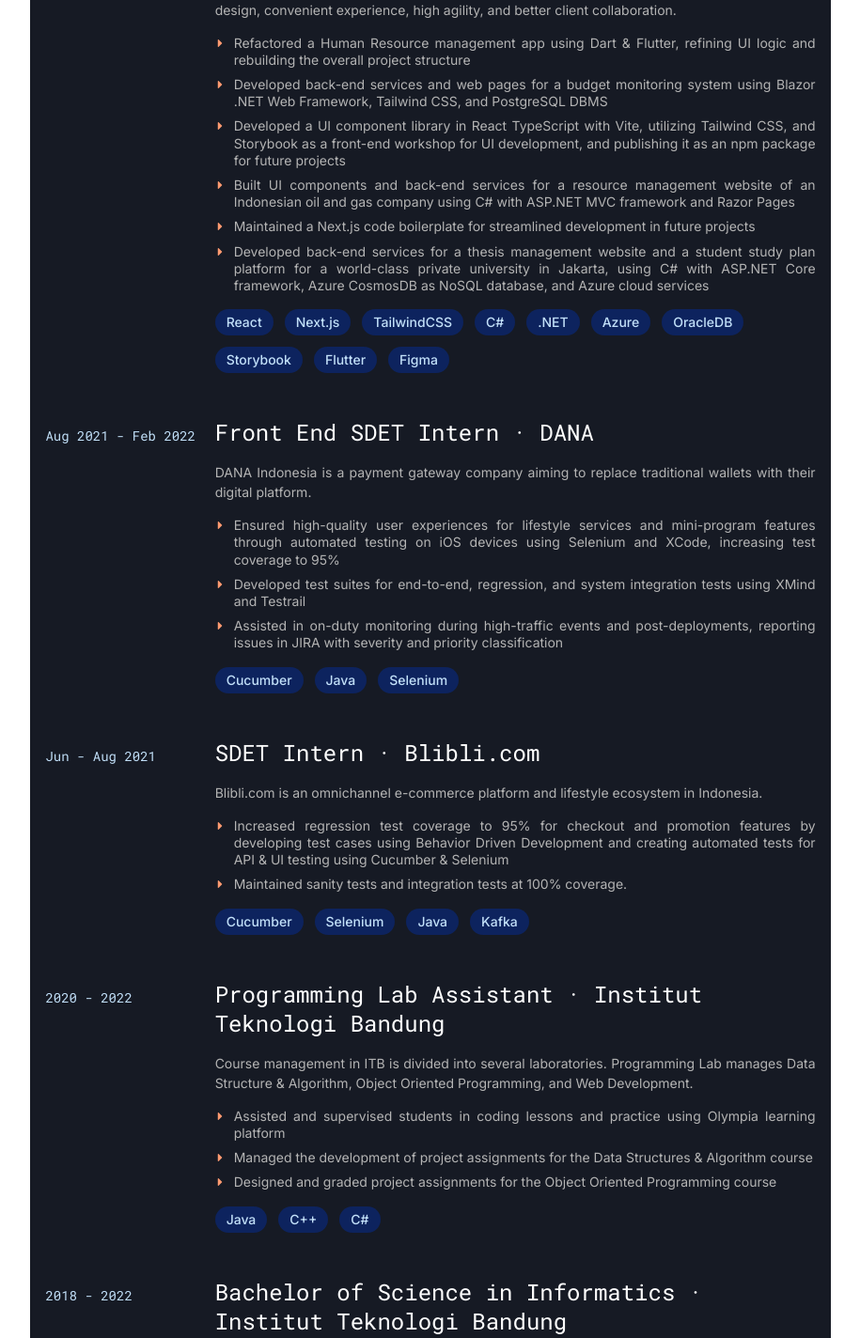
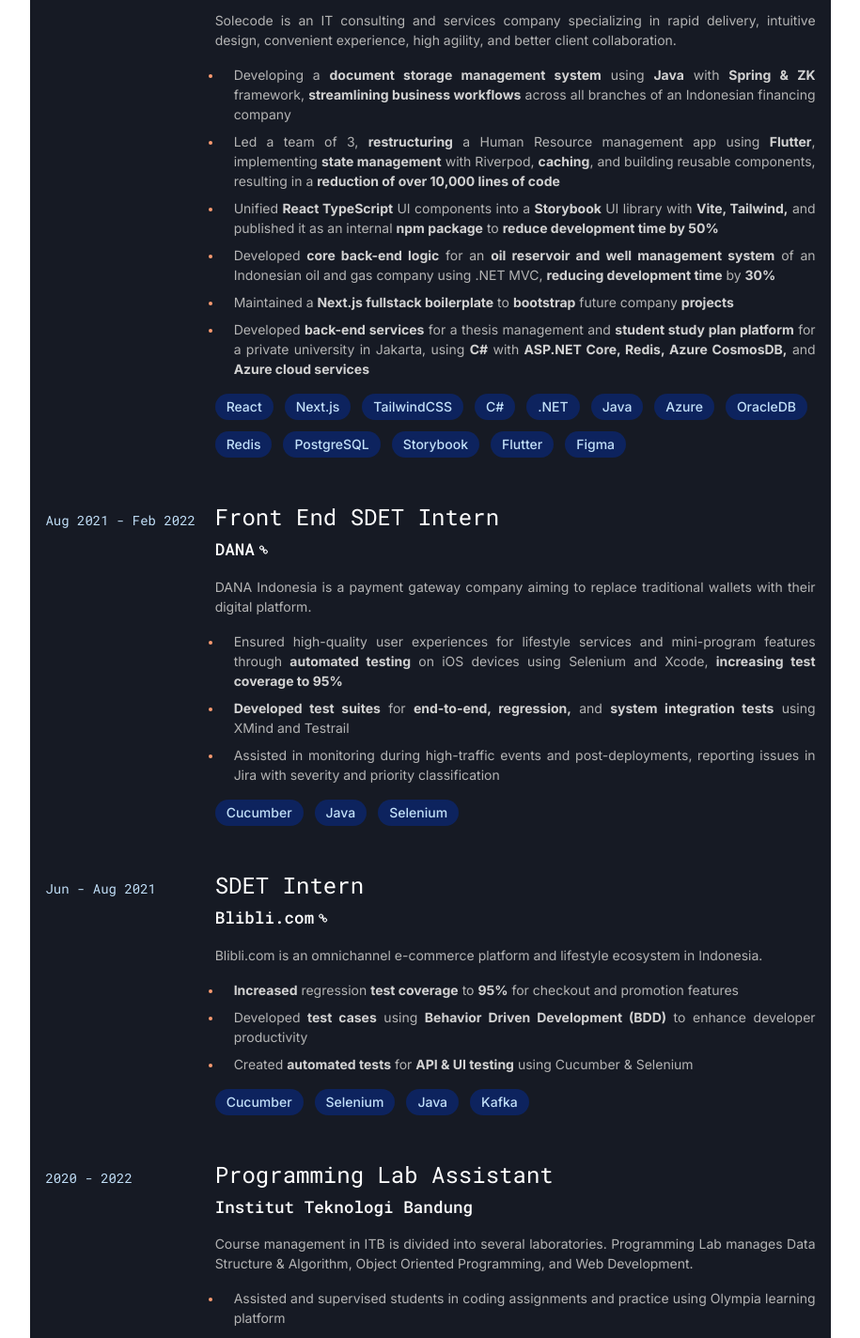
Before and after one commit to WolvenDotDev/WolvenDotDev.github.io, a React (Vite) app: page / in a window 1280 px wide. Shown: the part 751-2175 px from the top of the page at 94% size, without its empty margins (182-1097 px from the left). Built offline with nearby package versions, Linux system fonts and the light colour scheme.

Commit message:
Update Resume July 2025, update style on Experience & Project section (#12)

```diff
--- a/index.html
+++ b/index.html
@@ -1,13 +1,16 @@
 <!DOCTYPE html>
 <html lang="en">
+
 <head>
   <meta charset="UTF-8" />
-    <link rel="icon" type="image/svg+xml" href="/favicon.svg" />
+  <link rel="icon" type="image/svg+xml" href="/favicon.ico" />
   <meta name="viewport" content="width=device-width, initial-scale=1.0" />
-    <title>Wolven.Dev</title>
+  <title>Wolven.Dev | Jovan Kresnadi</title>
 </head>
+
 <body>
   <div id="root"></div>
   <script type="module" src="/src/main.tsx"></script>
 </body>
+
 </html>
--- a/package.json
+++ b/package.json
@@ -12,6 +12,7 @@
     "dependencies": {
         "gsap": "^3.12.5",
         "jquery": "^3.7.1",
+        "micromark": "^4.0.2",
         "react": "^18.2.0",
         "react-dom": "^18.2.0"
     },
--- a/src/components/containers/Experience.tsx
+++ b/src/components/containers/Experience.tsx
@@ -1,5 +1,6 @@
 import React from 'react';
 import type { DExperience } from '@/data/experience';
+import { micromark } from 'micromark';
 import './container.css';
 
 type ExpProps = {
@@ -7,22 +8,30 @@
 };
 
 const Experience: React.FunctionComponent<ExpProps> = ({ experience }) => {
-  const { id, title, company, description, jobdesc, date, skills } = experience;
+  const { id, title, company, description, jobdesc, date, skills, companyUrl } = experience;
   return (
     <div className="exp-card flex flex-col lg:gap-4 gap-6 transition-colors duration-200 hover:opacity-100 hover:bg-light-1 hover:bg-opacity-5 rounded-lg p-4">
-      <div className="flex lg:flex-row flex-col-reverse justify-between items-baseline gap-x-2">
+      <div className="flex lg:flex-row flex-col-reverse justify-between items-baseline gap-x-2 gap-y-1">
         <h6 className="text-light-1 lg:w-1/5">{date}</h6>
-        <h4 className="lg:w-[78%]">
-          {title} · {company}
-        </h4>
+        <div className="lg:w-[78%] flex flex-col items-start gap-x-2 lg:gap-y-2">
+          <h4 className="">{title}</h4>
+          <a href={companyUrl} target="_blank" rel="noreferrer" className="cursor-pointer flex company-link">
+            <h5>{company}</h5>
+            {companyUrl && (
+              <span>
+                <i className="link-icon fa fa-link"></i>
+              </span>
+            )}
+          </a>
+        </div>
       </div>
       <div className="flex justify-end">
         <div className="lg:w-[78%] flex flex-col gap-4">
-          {description && <p>{description}</p>}
+          {description && <p dangerouslySetInnerHTML={{ __html: micromark(description) }} />}
 
           <ul className="text-neutral-1 list-disc text-justify pl-2 flex flex-col gap-2 jobdesc-list">
             {jobdesc.map((job, idx) => (
-              <li key={`${id}-job-${idx}}`}>{job}</li>
+              <li key={`${id}-job-${idx}}`} dangerouslySetInnerHTML={{ __html: micromark(job) }} />
             ))}
           </ul>
           <ul className="flex flex-wrap gap-3">
--- a/src/components/containers/Project.tsx
+++ b/src/components/containers/Project.tsx
@@ -1,6 +1,7 @@
 import React from 'react';
 import type { DProject } from '@/data/projects';
 import './container.css';
+import { micromark } from 'micromark';
 
 type ProjectProps = {
   project: DProject;
@@ -18,10 +19,14 @@
     >
       <div className="flex gap-2">
         <img src={icon} alt="" className="w-8 aspect-square" />
-        <h3 className="title">{title}<span><i className="link-icon fa fa-link"></i></span></h3>
-
+        <h3 className="title">
+          {title}
+          <span>
+            <i className="link-icon fa fa-link"></i>
+          </span>
+        </h3>
       </div>
-      {description && <p className="lg:mx-3">{description}</p>}
+      {description && <p className="lg:mx-3" dangerouslySetInnerHTML={{ __html: micromark(description) }} />}
 
       <ul className="flex flex-wrap gap-3">
         {techs &&
--- a/src/components/containers/container.css
+++ b/src/components/containers/container.css
@@ -4,8 +4,12 @@
   line-height: 1.3;
 }
 
+strong {
+  color: var(--off-white);
+}
+
 .jobdesc-list li::marker {
-  content: "\f0da"; /* FontAwesome Unicode */
+  /* content: "\f0da"; FontAwesome Unicode */
   font-family: FontAwesome;
   color: var(--accent-1)
 }
@@ -37,3 +41,15 @@
   transform: translateY(-1rem);
   transition: transform 300ms var(--cb-snap-on);
 }
+
+.company-link .link-icon {
+  padding-left: 0.3rem;
+  font-size: x-small;
+  transform: translateY(-0.1rem);
+  transition: transform 300ms var(--cb-snap-off);
+}
+
+.company-link:hover .link-icon {
+  transform: translateY(-0.7rem);
+  transition: transform 300ms var(--cb-snap-on);
+}
--- a/src/data/experience.ts
+++ b/src/data/experience.ts
@@ -2,8 +2,9 @@
   id: string;
   title: string;
   company: string;
+  companyUrl?: string;
   description?: string;
-  jobdesc: string[];
+  jobdesc: string[]; // Markdown
   date: string;
   skills?: string[];
 };
@@ -13,27 +14,45 @@
     id: 'solecode',
     title: 'Software Engineer',
     company: 'Solecode',
-    description: 'Solecode is an IT consulting and services company specializing in rapid delivery, intuitive design, convenient experience, high agility, and better client collaboration.',
+    companyUrl: 'https://solecode.id',
+    description:
+      'Solecode is an IT consulting and services company specializing in rapid delivery, intuitive design, convenient experience, high agility, and better client collaboration.',
     jobdesc: [
-      'Refactored a Human Resource management app using Dart & Flutter, refining UI logic and rebuilding the overall project structure',
-      'Developed back-end services and web pages for a budget monitoring system using Blazor .NET Web Framework, Tailwind CSS, and PostgreSQL DBMS',
-      'Developed a UI component library in React TypeScript with Vite, utilizing Tailwind CSS, and Storybook as a front-end workshop for UI development, and publishing it as an npm package for future projects',
-      'Built UI components and back-end services for a resource management website of an Indonesian oil and gas company using C# with ASP.NET MVC framework and Razor Pages',
-      'Maintained a Next.js code boilerplate for streamlined development in future projects',
-      'Developed back-end services for a thesis management website and a student study plan platform for a world-class private university in Jakarta, using C# with ASP.NET Core framework, Azure CosmosDB as NoSQL database, and Azure cloud services',
+      'Developing a **document storage management system** using **Java** with **Spring & ZK** framework, **streamlining business workflows** across all branches of an Indonesian financing company',
+      'Led a team of 3, **restructuring** a Human Resource management app using **Flutter**, implementing **state management** with Riverpod, **caching**, and building reusable components, resulting in a **reduction of over 10,000 lines of code**',
+      'Unified **React TypeScript** UI components into a **Storybook** UI library with **Vite, Tailwind,** and published it as an internal **npm package** to **reduce development time by 50%**',
+      'Developed **core back-end logic** for an **oil reservoir and well management system** of an Indonesian oil and gas company using .NET MVC, **reducing development time** by **30%**',
+      'Maintained a **Next.js fullstack boilerplate** to **bootstrap** future company **projects**',
+      'Developed **back-end services** for a thesis management and **student study plan platform** for a private university in Jakarta, using **C#** with **ASP.NET Core, Redis, Azure CosmosDB,** and **Azure cloud services**',
     ],
     date: 'Feb 2023 - Present',
-    skills: ['React', 'Next.js', 'TailwindCSS', 'C#', '.NET', 'Azure', 'OracleDB', 'Storybook', 'Flutter', 'Figma'],
+    skills: [
+      'React',
+      'Next.js',
+      'TailwindCSS',
+      'C#',
+      '.NET',
+      'Java',
+      'Azure',
+      'OracleDB',
+      'Redis',
+      'PostgreSQL',
+      'Storybook',
+      'Flutter',
+      'Figma',
+    ],
   },
   {
     id: 'dana',
     title: 'Front End SDET Intern',
     company: 'DANA',
-    description: 'DANA Indonesia is a payment gateway company aiming to replace traditional wallets with their digital platform.',
+    companyUrl: 'https://dana.id',
+    description:
+      'DANA Indonesia is a payment gateway company aiming to replace traditional wallets with their digital platform.',
     jobdesc: [
-      'Ensured high-quality user experiences for lifestyle services and mini-program features through automated testing on iOS devices using Selenium and XCode, increasing test coverage to 95%',
-      'Developed test suites for end-to-end, regression, and system integration tests using XMind and Testrail',
-      'Assisted in on-duty monitoring during high-traffic events and post-deployments, reporting issues in JIRA with severity and priority classification',
+      'Ensured high-quality user experiences for lifestyle services and mini-program features through **automated testing** on iOS devices using Selenium and Xcode, **increasing test coverage to 95%**',
+      '**Developed test suites** for **end-to-end, regression,** and **system integration tests** using XMind and Testrail',
+      'Assisted in monitoring during high-traffic events and post-deployments, reporting issues in Jira with severity and priority classification',
     ],
     date: 'Aug 2021 - Feb 2022',
     skills: ['Cucumber', 'Java', 'Selenium'],
@@ -42,10 +61,12 @@
     id: 'blibli',
     title: 'SDET Intern',
     company: 'Blibli.com',
+    companyUrl: 'https://www.blibli.com',
     description: 'Blibli.com is an omnichannel e-commerce platform and lifestyle ecosystem in Indonesia.',
     jobdesc: [
-      'Increased regression test coverage to 95% for checkout and promotion features by developing test cases using Behavior Driven Development and creating automated tests for API & UI testing using Cucumber & Selenium',
-      'Maintained sanity tests and integration tests at 100% coverage.',
+      '**Increased** regression **test coverage** to **95%** for checkout and promotion features',
+      'Developed **test cases** using **Behavior Driven Development (BDD)** to enhance developer productivity',
+      'Created **automated tests** for **API & UI testing** using Cucumber & Selenium',
     ],
     date: 'Jun - Aug 2021',
     skills: ['Cucumber', 'Selenium', 'Java', 'Kafka'],
@@ -57,7 +78,7 @@
     description:
       'Course management in ITB is divided into several laboratories. Programming Lab manages Data Structure & Algorithm, Object Oriented Programming, and Web Development.',
     jobdesc: [
-      'Assisted and supervised students in coding lessons and practice using Olympia learning platform',
+      'Assisted and supervised students in coding assignments and practice using Olympia learning platform',
       'Managed the development of project assignments for the Data Structures & Algorithm course',
       'Designed and graded project assignments for the Object Oriented Programming course',
     ],
@@ -68,7 +89,8 @@
     id: 'itb',
     title: 'Bachelor of Science in Informatics',
     company: 'Institut Teknologi Bandung',
-    jobdesc: ['GPA: 3.62/4.00', 'Vice Head of Publications Department at Informatics Student Union (HMIF ITB)'],
+    companyUrl: 'https://www.itb.ac.id',
+    jobdesc: ['*Cum Laude* (GPA 3.62)', 'Vice Head of Publications Department at Informatics Student Union (HMIF ITB)'],
     date: '2018 - 2022',
   },
 ];
--- a/src/data/projects.ts
+++ b/src/data/projects.ts
@@ -16,7 +16,7 @@
     iconFile: 'GradleVisualizer.svg',
     url: 'https://tree-self.vercel.app/',
     description:
-      'Gradle Visualizer is a web tool to visualize complex Gradle dependencies into a tree-like interactive 3D graph. It allows users to easily navigate and understand the dependency structure and identify potential issues. In this freelance project, I helped refactor the codebase and add additional functionalities. It uses React Three Fiber, a React renderer for Three.js, integrated into a Next.js app.',
+      'Gradle Visualizer is a web tool to **visualize complex Gradle dependencies** into a **interactive 3D graph**. It allows users to easily navigate and understand the dependency structure and **identify potential conflicts & issues.** In this freelance project, I helped refactor the codebase and add additional functionalities. Built **React Three Fiber**, a React renderer for Three.js, integrated into a **Next.js** app.',
     date: '2025',
     techs: ['Next.js', 'Three.js', 'Typescript', 'TailwindCSS'],
   },
@@ -27,7 +27,7 @@
     file: '',
     url: 'https://porsee-website-demo.vercel.app/',
     description:
-      'Porsee is an Indonesian food catering service delivering fresh ready-to-cook ingredients to your doorstep. Porsee aims to bring restaurant quality food to your home kitchen, complete with the experience of cooking it yourself. I developed the website using Next.js and Firebase as the Backend, deployed to a Digital Ocean droplet with Docker to support containerization.',
+      'Porsee is an **Indonesian online food catering service** delivering fresh ready-to-cook ingredients to your doorstep. Porsee aims to bring restaurant quality food to your home kitchen, complete with the experience of cooking it yourself. I developed the website using **Next.js**, developed back-end services using **Firebase** with integrated **Google Analytics**. Deployed to a **Digital Ocean** droplet with **Docker.**',
     date: '2023',
     techs: ['Next.js', 'Typescript', 'TailwindCSS', 'Figma', 'Firebase', 'Digital Ocean', 'Docker'],
   },
@@ -38,7 +38,7 @@
     file: '',
     url: 'https://wolven.dev/',
     description:
-      "It's basically this website... \n I used Vite React with Typescript, and Tailwind to style and the occasional vanilla CSS to help out with complex animations.",
+      "It's basically this website... I used **Vite React with Typescript**, and **Tailwind** to style and the occasional vanilla CSS to help out with complex animations. Deployed to **GitHub Pages.**",
     date: '2023',
     techs: ['Vite', 'React', 'Typescript', 'TailwindCSS', 'Figma'],
   },
--- a/src/styles/design_tokens.css
+++ b/src/styles/design_tokens.css
@@ -11,6 +11,7 @@
   --val--accent-1: 255, 155, 113;
   --val--accent-2: 248, 89, 53;
   --val--white-true: 255, 255, 255;
+  --val--off-white: 210, 210, 210;
 
   --black-1: rgb(var(--val--black-1));
   --light-1: rgb(var(--val--light-1));
@@ -23,6 +24,7 @@
   --accent-1: rgb(var(--val--accent-1));
   --accent-2: rgb(var(--val--accent-2));
   --white-true: rgb(var(--val--white-true));
+  --off-white: rgb(var(--val--off-white));
 
   --glow-light-1: drop-shadow(0 0 4px rgba(var(--val--light-1), 0.5));
   --glow-accent-1: drop-shadow(0 0 4px rgba(var(--val--accent-1), 0.7));
```
Also changed, not shown: 2 other files (tests, documents, lock files or other folders). Lines whose indentation alone changed are shown as unchanged.
